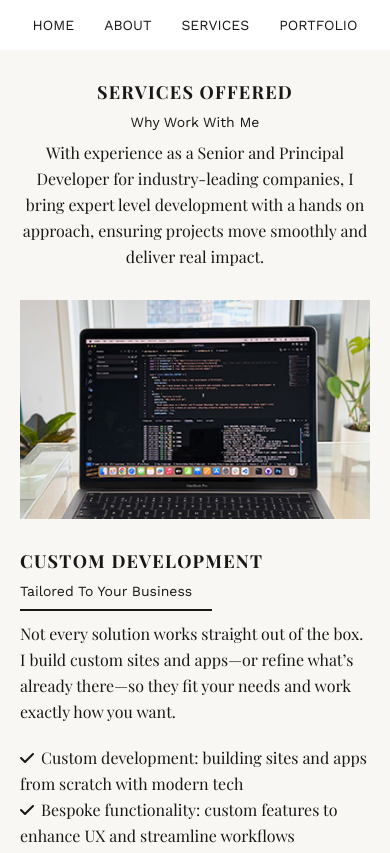
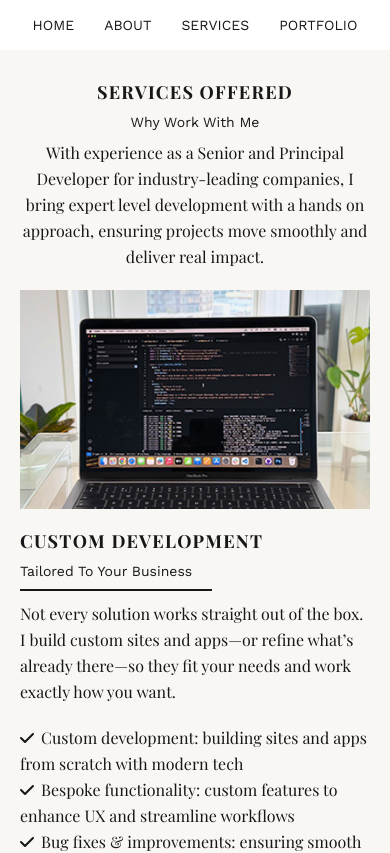
Before and after one commit to lindsayfoley/portfoleyo, a Next.js app: page /services in a window 390 px wide. Shown: the top 853 px of the page. Built offline with nearby package versions, Linux system fonts and the light colour scheme; a web font is replaced by a local one.

Commit message:
styling tweaks on mobile

```diff
--- a/src/components/banner/banner.module.css
+++ b/src/components/banner/banner.module.css
@@ -1,5 +1,9 @@
 .container:not(.border) {
-    padding: 30px 0;
+    padding: 30px 20px;
+}
+
+.container.noPaddingBottom {
+    padding-bottom: 0;
 }
 
 .border.container {
@@ -28,7 +32,6 @@
     line-height: 26px;
     margin: 0 auto;
     max-width: 850px;
-    padding: 0 20px;
 }
 
 @media (min-width: 700px) {
--- a/src/components/banner/banner.tsx
+++ b/src/components/banner/banner.tsx
@@ -13,6 +13,7 @@ interface BannerProps {
   theme?: Theme;
   children?: ReactNode;
   hasBorder?: boolean;
+  isIndependantSection?: boolean;
 }
 
 type AllBannerProps = BannerProps &
@@ -31,12 +32,13 @@ const Banner = ({
   theme = colourTheme.default,
   children,
   hasBorder = false,
+  isIndependantSection = true,
 }: AllBannerProps) => {
   return (
     <div
       className={`${styles.container} ${theme ? `${theme}Theme` : ""} ${
         hasBorder ? styles.border : ""
-      }`}
+      } ${!isIndependantSection ? styles.noPaddingBottom : ""}`}
     >
       <div className={hasBorder ? styles.frame : ""}>
         {image && (
--- a/src/components/featureTiles/featureTiles.module.css
+++ b/src/components/featureTiles/featureTiles.module.css
@@ -1,6 +1,6 @@
 .container {
   margin: 0 auto;
-  padding: 40px 0;
+  padding: 40px 0 30px;
   max-width: 1225px;
   font-style: normal;
   color: var(--darkest-grey);
--- a/src/components/twoColumnLayout/twoColumnLayout.module.css
+++ b/src/components/twoColumnLayout/twoColumnLayout.module.css
@@ -2,7 +2,7 @@
     display: flex;
     flex-direction: column;
     margin: 0 auto;
-    padding: 0 20px;
+    padding: 20px;
 }
 
 .noTopPadding {
@@ -14,6 +14,7 @@
 }
 
 .copy {
+    margin-top: 10px;
     text-align: left;
     order: 2;
 }
@@ -35,6 +36,7 @@
 }
 
 .imageContainer {
+    margin-top: 20px;
     order: 1;
 }
 
--- a/src/pages/about.tsx
+++ b/src/pages/about.tsx
@@ -35,6 +35,7 @@ export default function About() {
           paragraphs={ABOUT_CONTENT.twoColumn.paragraphs}
           image={ABOUT_CONTENT.twoColumn.image}
           theme={ABOUT_CONTENT.twoColumn.theme}
+          isIndependantSection={false}
         />
         <FeatureTiles
           services={ABOUT_CONTENT.featureTiles.services}
--- a/src/pages/services.tsx
+++ b/src/pages/services.tsx
@@ -23,6 +23,7 @@ export default function Services() {
           isTitleFirst={SERVICES_CONTENT.banner.isTitleFirst}
           isH1Element={SERVICES_CONTENT.banner.isH1Element}
           description={SERVICES_CONTENT.banner.description}
+          isIndependantSection={false}
         />
         <TwoColumnLayout
           title={SERVICES_CONTENT.twoColumn.title}
@@ -86,7 +87,7 @@ export default function Services() {
           description={SERVICES_CONTENT.gettingStarted.banner.description}
           theme={SERVICES_CONTENT.gettingStarted.banner.theme}
         >
-          <ol className={`${styles.list} ${styles.orderedlist}`}>
+          <ol className={styles.list}>
             {SERVICES_CONTENT.gettingStarted.list.map(
               ({ title, text, icon }) => (
                 <li key={text}>
--- a/src/styles/services.module.css
+++ b/src/styles/services.module.css
@@ -4,11 +4,6 @@
     font-style: normal;
     font-size: 16px;
     line-height: 26px;
-    margin: 5px 0 20px 0;
-}
-
-.orderedlist {
-    padding: 0 20px;
 }
 
 .icon {
@@ -26,3 +21,9 @@
     padding: 5px 5px 0;
     display: inline-block;
 }
+
+@media (min-width: 1000px) {
+    .list {
+        margin: 5px 0 20px 0;
+    }
+}
```
